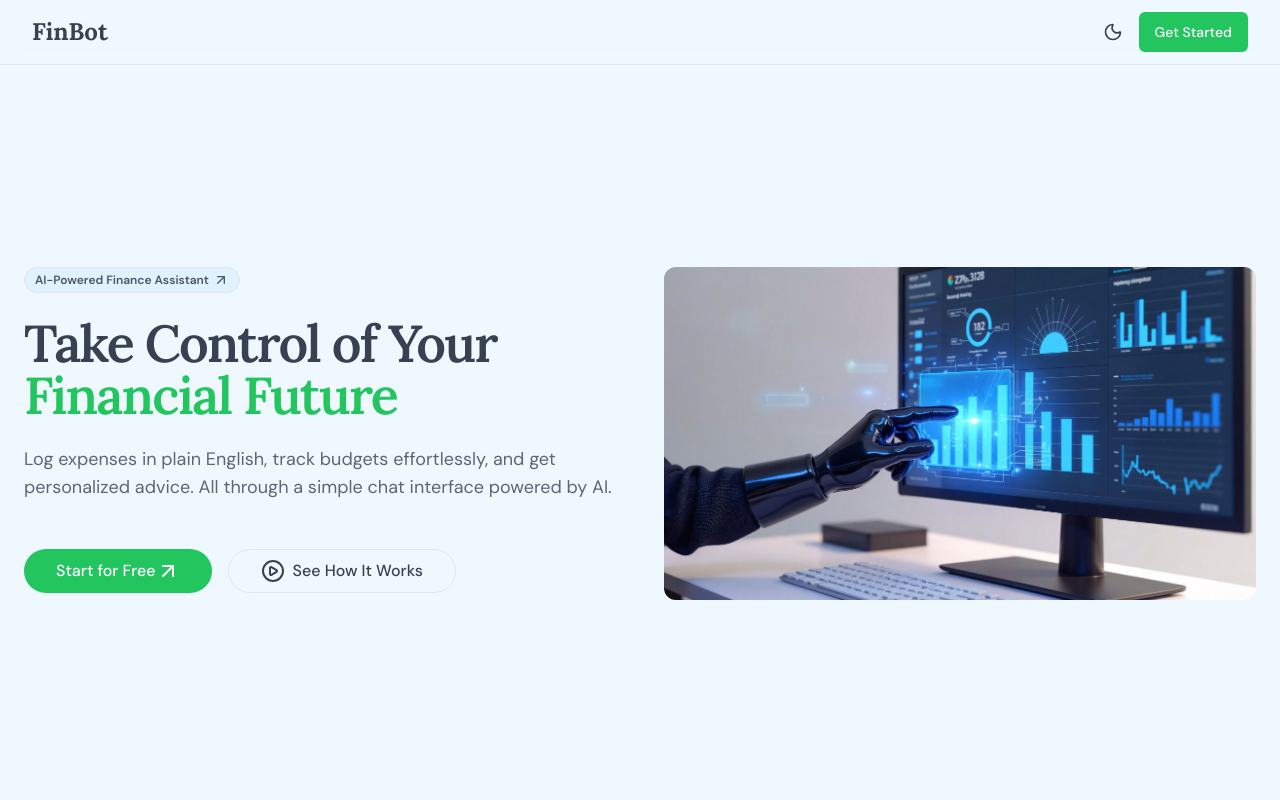
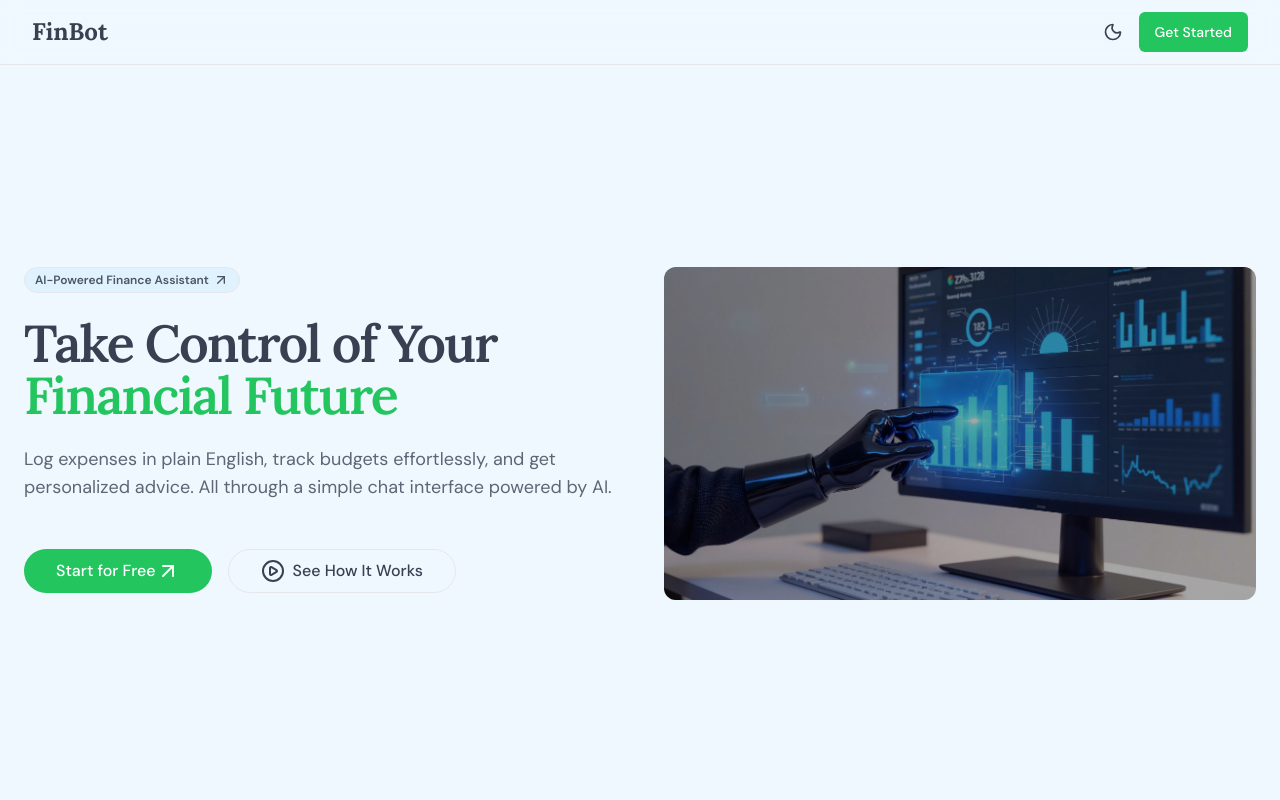
Before and after one commit to Dominion116/frontend, a Next.js app: page / in a window 1280 px wide. Shown: the top 800 px of the page. Built offline with nearby package versions, Linux system fonts and the light colour scheme.

Commit message:
fix: add overlay to hero image for improved visibility

```diff
--- a/src/app/page.tsx
+++ b/src/app/page.tsx
@@ -81,6 +81,7 @@ export default function LandingPage() {
               className="object-cover"
               priority
             />
+            <div className="absolute inset-0 bg-black/35" />
           </div>
         </div>
       </section>
```
